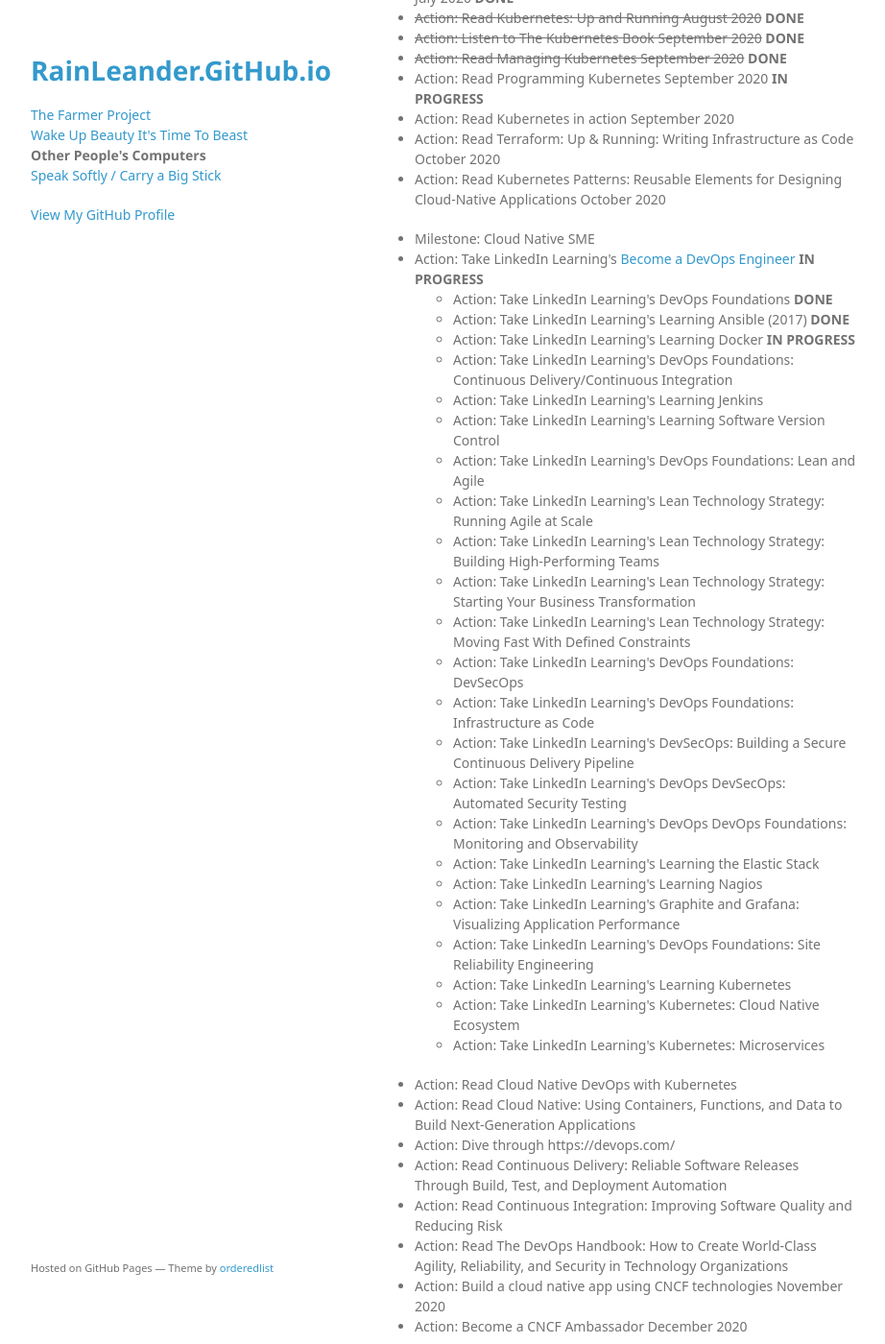
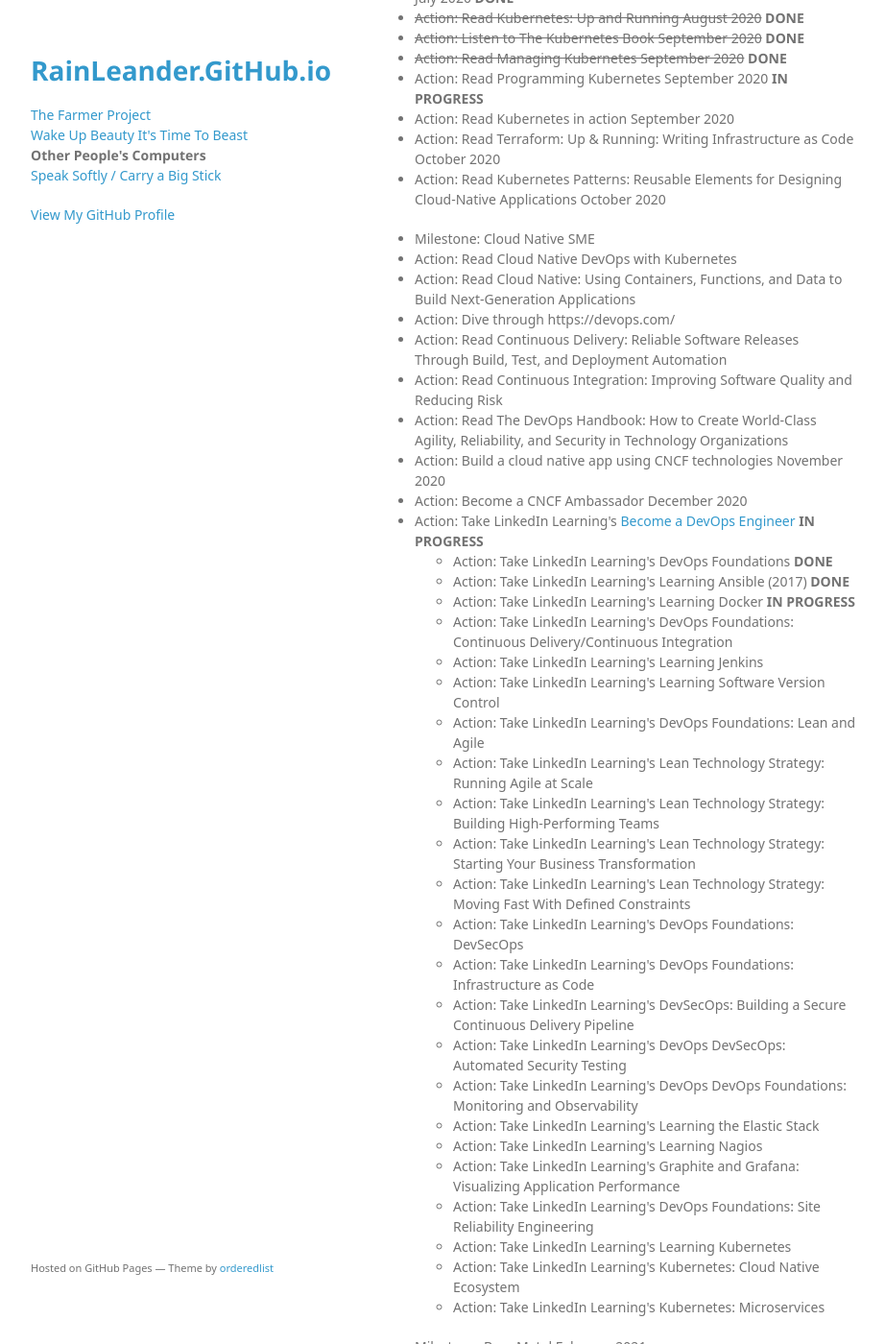
Before and after one commit to rainleander/rainleander.github.io, a Jekyll site: the page other-peoples-computers.html, which Jekyll copies as it is, in a window 1280 px wide and 1400 px high, scrolled down 318 px. Shown: the whole window at 96% size, without its empty margins (178-1100 px from the left). Built offline with Jekyll 4.4.1, drawn with Linux system fonts in a browser that asks for light colours; some web fonts are replaced; part of the change alters nothing that is shown.

```diff
--- a/other-peoples-computers.html
+++ b/other-peoples-computers.html
@@ -41,6 +41,14 @@
         <li>Action: Read Kubernetes Patterns: Reusable Elements for Designing Cloud-Native Applications October 2020</li></ul>
 
         <p><ul><li>Milestone: Cloud Native SME</li>
+        <li>Action: Read Cloud Native DevOps with Kubernetes</li>
+        <li>Action: Read Cloud Native: Using Containers, Functions, and Data to Build Next-Generation Applications</li>
+        <li>Action: Dive through https://devops.com/</li>
+        <li>Action: Read Continuous Delivery: Reliable Software Releases Through Build, Test, and Deployment Automation</li>
+        <li>Action: Read Continuous Integration: Improving Software Quality and Reducing Risk</li>
+        <li>Action: Read The DevOps Handbook: How to Create World-Class Agility, Reliability, and Security in Technology Organizations</li>
+        <li>Action: Build a cloud native app using CNCF technologies November 2020</li>
+        <li>Action: Become a CNCF Ambassador December 2020</li>
         <li>Action: Take LinkedIn Learning's <a href="https://www.linkedin.com/learning/paths/become-a-devops-engineer?u=2150890">Become a DevOps Engineer</a> <b>IN PROGRESS</b>
         <ul><li>Action: Take LinkedIn Learning's DevOps Foundations <b>DONE</b></li>
         <li>Action: Take LinkedIn Learning's Learning Ansible (2017) <b>DONE</b></li>
@@ -64,15 +72,7 @@
         <li>Action: Take LinkedIn Learning's DevOps Foundations: Site Reliability Engineering</li>
         <li>Action: Take LinkedIn Learning's Learning Kubernetes</li>
         <li>Action: Take LinkedIn Learning's Kubernetes: Cloud Native Ecosystem</li>
-        <li>Action: Take LinkedIn Learning's Kubernetes: Microservices</li></ul></li>
-        <li>Action: Read Cloud Native DevOps with Kubernetes</li>
-        <li>Action: Read Cloud Native: Using Containers, Functions, and Data to Build Next-Generation Applications</li>
-        <li>Action: Dive through https://devops.com/</li>
-        <li>Action: Read Continuous Delivery: Reliable Software Releases Through Build, Test, and Deployment Automation</li>
-        <li>Action: Read Continuous Integration: Improving Software Quality and Reducing Risk</li>
-        <li>Action: Read The DevOps Handbook: How to Create World-Class Agility, Reliability, and Security in Technology Organizations</li>
-        <li>Action: Build a cloud native app using CNCF technologies November 2020</li>
-        <li>Action: Become a CNCF Ambassador December 2020</li></ul>
+        <li>Action: Take LinkedIn Learning's Kubernetes: Microservices</li></ul></li></ul>
 
         <ul><li>Milestone: Bare Metal February 2021</li>
           <li>Action: Learn about Google Anthos October 2020</li>
```
